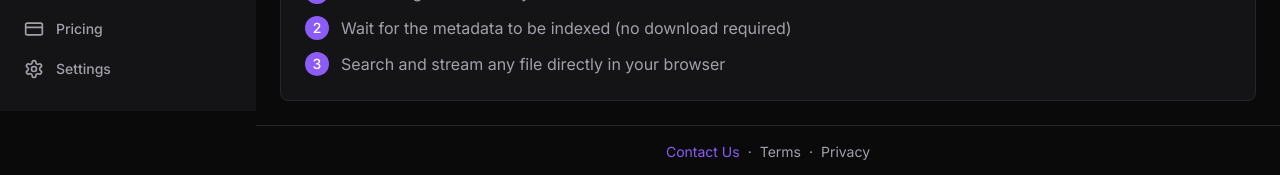
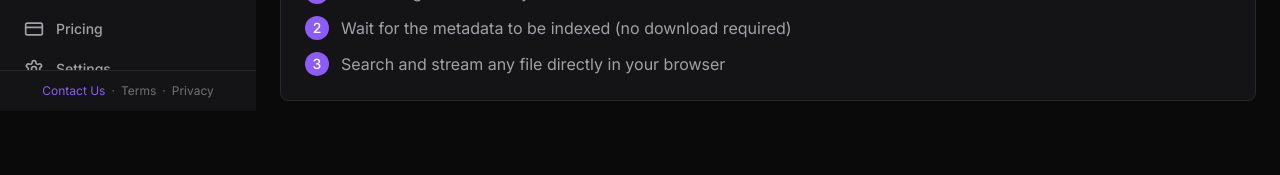
Before and after one commit to profullstack/media-streamer, a Next.js app: page / in a window 1280 px wide. Shown: the part 689-864 px from the top of the page. After the commit the page ends 814 px from the top, so only its background shows below. Built offline with nearby package versions, Linux system fonts and the light colour scheme; no server answers.

Commit message:
Move contact/terms/privacy links to bottom of sidebar nav

```diff
--- a/src/components/layout/main-layout.tsx
+++ b/src/components/layout/main-layout.tsx
@@ -68,19 +68,6 @@ export function MainLayout({ children, className }: MainLayoutProps): React.Reac
           {children}
         </main>
 
-        {/* Footer */}
-        <footer className="border-t border-border-primary px-4 py-4 text-center text-sm text-text-secondary md:px-6">
-          <a
-            href="mailto:support@bittorrented.com?subject=BitTorrented"
-            className="text-accent-primary hover:text-accent-primary/80 transition-colors"
-          >
-            Contact Us
-          </a>
-          <span className="mx-2">·</span>
-          <a href="/terms" className="hover:text-text-primary transition-colors">Terms</a>
-          <span className="mx-2">·</span>
-          <a href="/privacy" className="hover:text-text-primary transition-colors">Privacy</a>
-        </footer>
       </div>
     </div>
   );
--- a/src/components/layout/sidebar.tsx
+++ b/src/components/layout/sidebar.tsx
@@ -204,6 +204,20 @@ export function Sidebar({ className, isLoggedIn = false, isPremium = false }: Si
               </ul>
             </div>
           </nav>
+
+          {/* Footer */}
+          <div className="border-t border-border-primary px-3 py-3 text-center text-xs text-text-muted">
+            <a
+              href="mailto:support@bittorrented.com?subject=BitTorrented"
+              className="text-accent-primary hover:text-accent-primary/80 transition-colors"
+            >
+              Contact Us
+            </a>
+            <span className="mx-1.5">·</span>
+            <Link href="/terms" className="hover:text-text-secondary transition-colors">Terms</Link>
+            <span className="mx-1.5">·</span>
+            <Link href="/privacy" className="hover:text-text-secondary transition-colors">Privacy</Link>
+          </div>
         </div>
       </aside>
     </>
```
